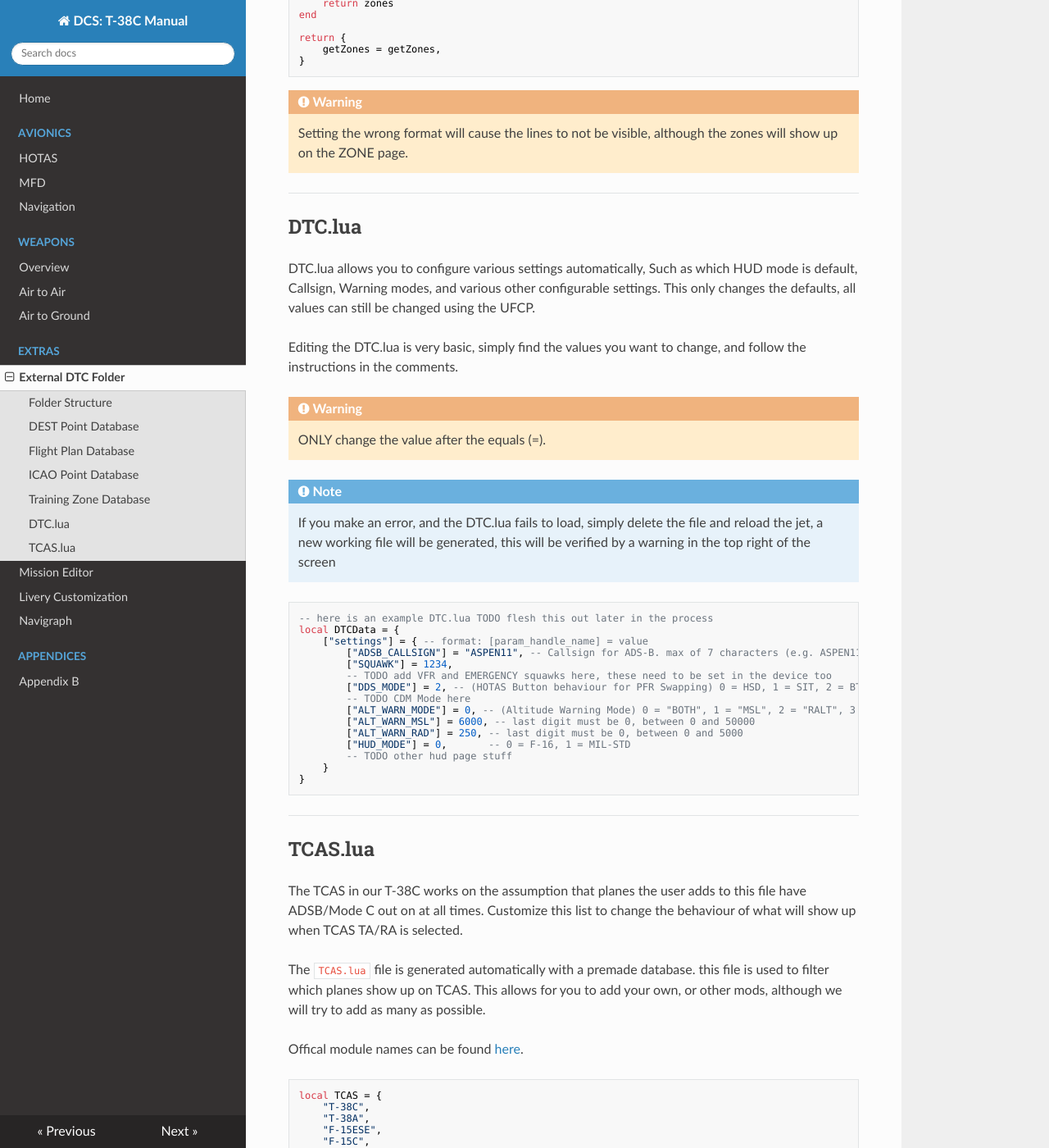
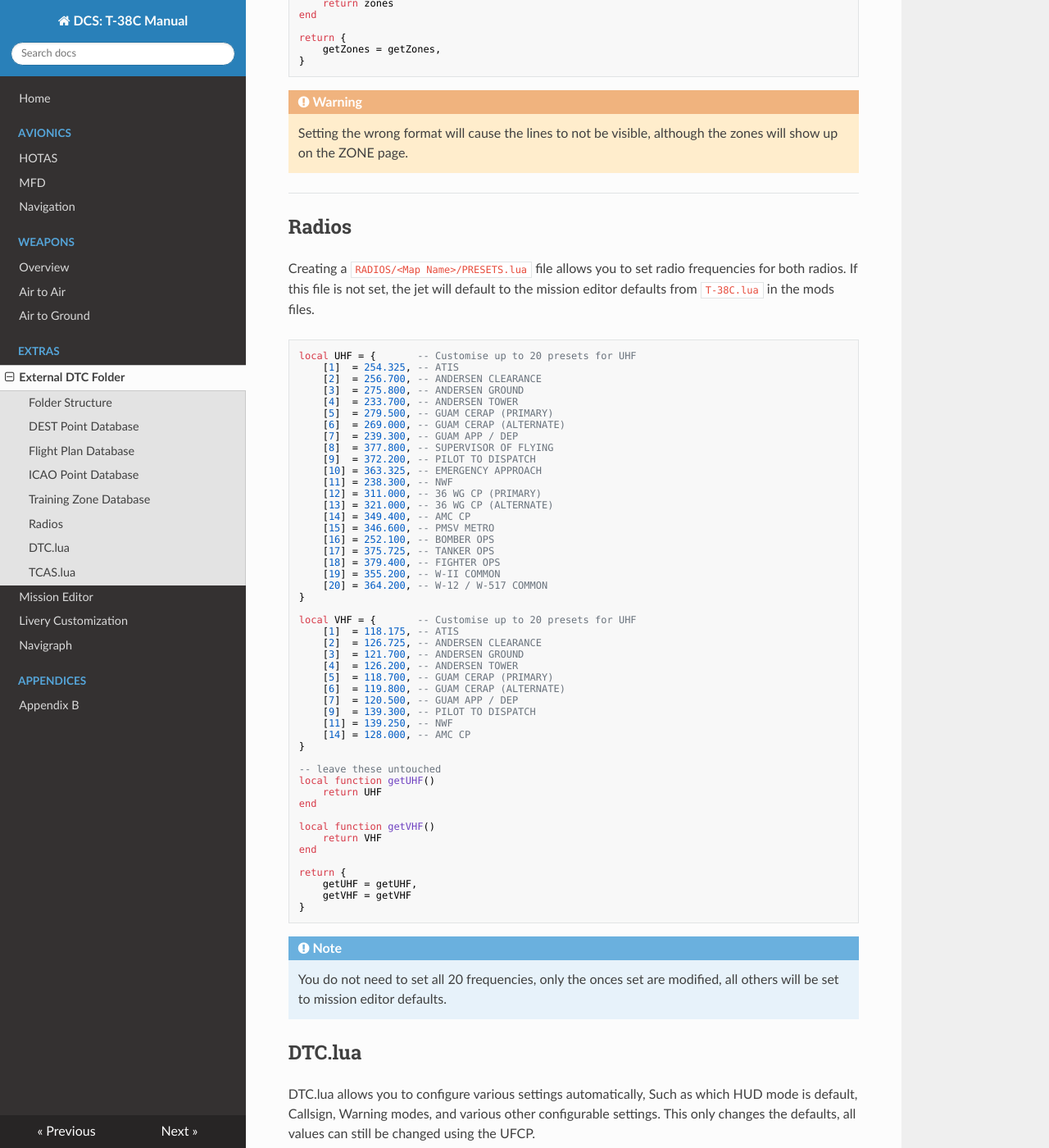
Before and after one commit to Caffeine-Simulations/T-38C-Manual, an MkDocs documentation site: the page built from docs/extras/dtc-folder.md, in a window 1280 px wide and 1400 px high, scrolled down 3000 px. Shown: the whole window at 82% size. Built offline with MkDocs 1.6.1, drawn with Linux system fonts in a browser that asks for light colours; nearby versions of some CDN libraries.

Commit message:
added radio docs

````diff
--- a/docs/extras/dtc-folder.md
+++ b/docs/extras/dtc-folder.md
@@ -135,6 +135,64 @@
 
 ---
 
+## Radios
+Creating a `RADIOS/<Map Name>/PRESETS.lua` file allows you to set radio frequencies for both radios. If this file is not set, the jet will default to the mission editor defaults from `T-38C.lua` in the mods files.
+
+```lua
+local UHF = {       -- Customise up to 20 presets for UHF
+    [1]  = 254.325, -- ATIS
+    [2]  = 256.700, -- ANDERSEN CLEARANCE
+    [3]  = 275.800, -- ANDERSEN GROUND
+    [4]  = 233.700, -- ANDERSEN TOWER
+    [5]  = 279.500, -- GUAM CERAP (PRIMARY)
+    [6]  = 269.000, -- GUAM CERAP (ALTERNATE)
+    [7]  = 239.300, -- GUAM APP / DEP
+    [8]  = 377.800, -- SUPERVISOR OF FLYING
+    [9]  = 372.200, -- PILOT TO DISPATCH
+    [10] = 363.325, -- EMERGENCY APPROACH
+    [11] = 238.300, -- NWF
+    [12] = 311.000, -- 36 WG CP (PRIMARY)
+    [13] = 321.000, -- 36 WG CP (ALTERNATE)
+    [14] = 349.400, -- AMC CP
+    [15] = 346.600, -- PMSV METRO
+    [16] = 252.100, -- BOMBER OPS
+    [17] = 375.725, -- TANKER OPS
+    [18] = 379.400, -- FIGHTER OPS
+    [19] = 355.200, -- W-II COMMON
+    [20] = 364.200, -- W-12 / W-517 COMMON
+}
+
+local VHF = {       -- Customise up to 20 presets for UHF
+    [1]  = 118.175, -- ATIS
+    [2]  = 126.725, -- ANDERSEN CLEARANCE
+    [3]  = 121.700, -- ANDERSEN GROUND
+    [4]  = 126.200, -- ANDERSEN TOWER
+    [5]  = 118.700, -- GUAM CERAP (PRIMARY)
+    [6]  = 119.800, -- GUAM CERAP (ALTERNATE)
+    [7]  = 120.500, -- GUAM APP / DEP
+    [9]  = 139.300, -- PILOT TO DISPATCH
+    [11] = 139.250, -- NWF
+    [14] = 128.000, -- AMC CP
+}
+
+-- leave these untouched
+local function getUHF()
+    return UHF
+end
+
+local function getVHF()
+    return VHF
+end
+
+return {
+    getUHF = getUHF,
+    getVHF = getVHF
+}
+```
+
+!!! Note
+    You do not need to set all 20 frequencies, only the onces set are modified, all others will be set to mission editor defaults.
+
 ## DTC.lua
 DTC.lua allows you to configure various settings automatically, Such as which HUD mode is default, Callsign, Warning modes, and various other configurable settings. This only changes the defaults, all values can still be changed using the UFCP.
 
````
